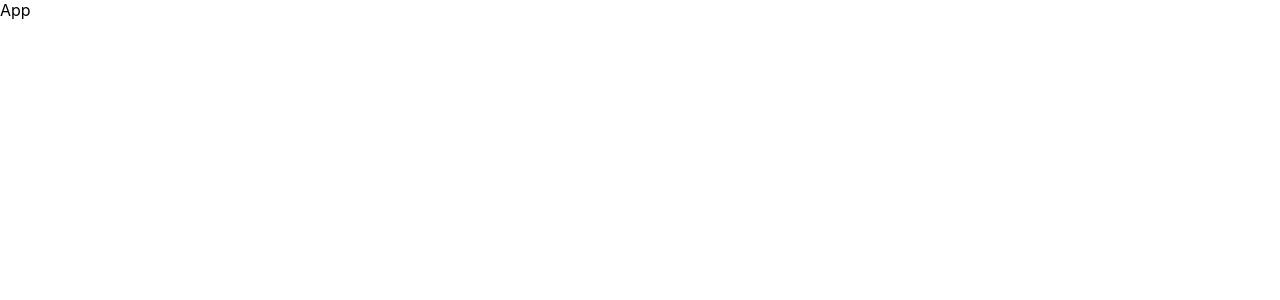
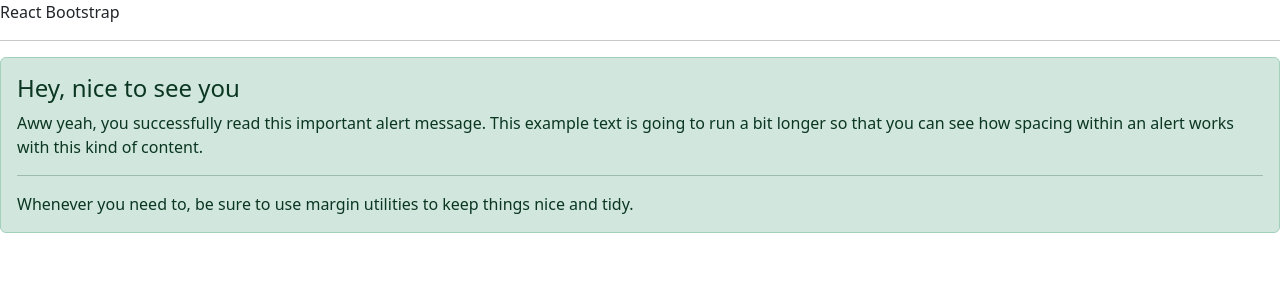
Before and after one commit to NasrinShakery/my-react-sabz, a React (Create React App) app: page / in a window 1280 px wide. Shown: the top 300 px of the page. Built offline with nearby package versions, Linux system fonts and the light colour scheme.

Commit message:
react BootStrap is ready

```diff
--- a/package.json
+++ b/package.json
@@ -6,7 +6,9 @@
     "@testing-library/jest-dom": "^5.17.0",
     "@testing-library/react": "^13.4.0",
     "@testing-library/user-event": "^13.5.0",
+    "bootstrap": "^5.3.2",
     "react": "^18.2.0",
+    "react-bootstrap": "^2.9.1",
     "react-dom": "^18.2.0",
     "react-scripts": "5.0.1",
     "web-vitals": "^2.1.4"
--- a/src/App.js
+++ b/src/App.js
@@ -1,9 +1,10 @@
 import './App.css';
+import RBts from './copmonents/RBts';
 
 function App() {
   return (
     <>
-      App
+      <RBts/>
     </>
   );
 }
--- /dev/null
+++ b/src/copmonents/RBts.js
@@ -0,0 +1,26 @@
+import React from 'react'
+import Alert from 'react-bootstrap/Alert'
+
+const rbts = () => {
+  return (
+    <>
+      <div>React Bootstrap</div>
+      <hr />
+      <Alert variant="success">
+      <Alert.Heading>Hey, nice to see you</Alert.Heading>
+      <p>
+        Aww yeah, you successfully read this important alert message. This
+        example text is going to run a bit longer so that you can see how
+        spacing within an alert works with this kind of content.
+      </p>
+      <hr />
+      <p className="mb-0">
+        Whenever you need to, be sure to use margin utilities to keep things
+        nice and tidy.
+      </p>
+    </Alert>
+    </>
+  )
+}
+
+export default rbts
--- a/src/index.js
+++ b/src/index.js
@@ -2,6 +2,7 @@ import React from 'react';
 import ReactDOM from 'react-dom/client';
 import './index.css';
 import App from './App';
+import 'bootstrap/dist/css/bootstrap.css';
 // import reportWebVitals from './reportWebVitals';
 
 const root = ReactDOM.createRoot(document.getElementById('root'));
```
Also changed, not shown: 1 other file (tests, documents, lock files or other folders).
